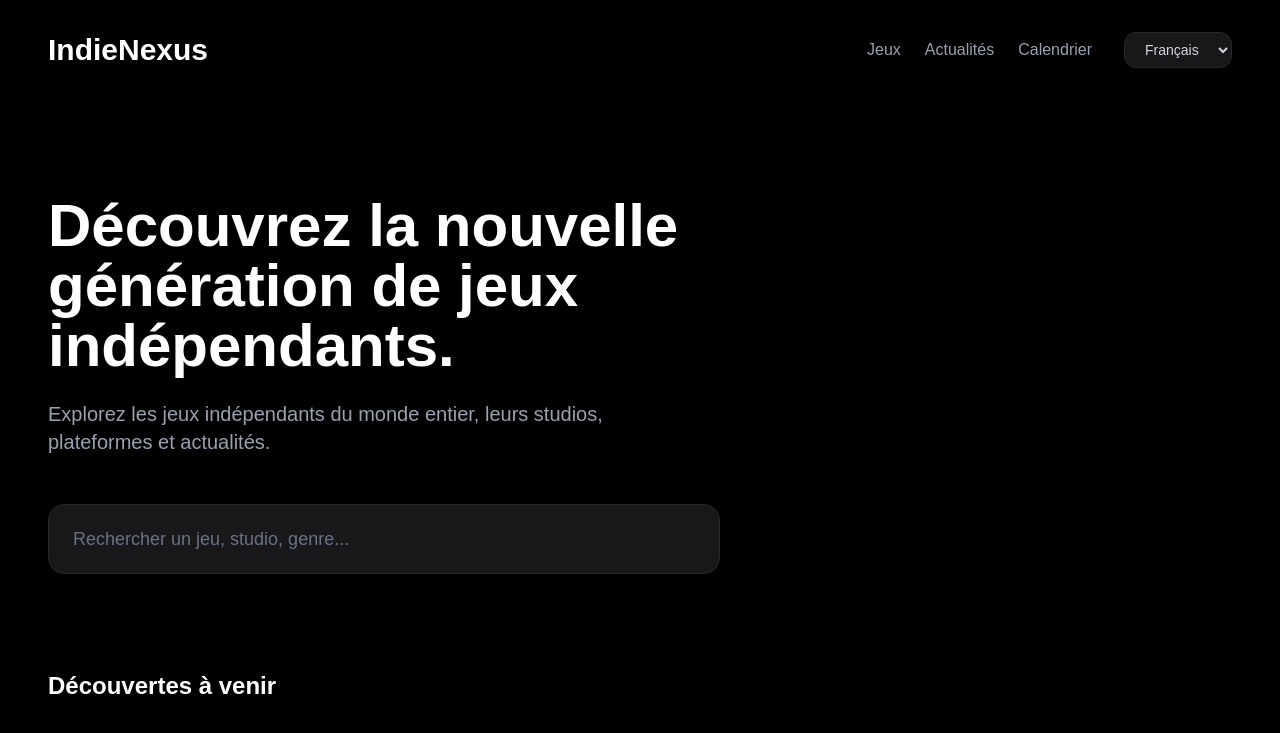
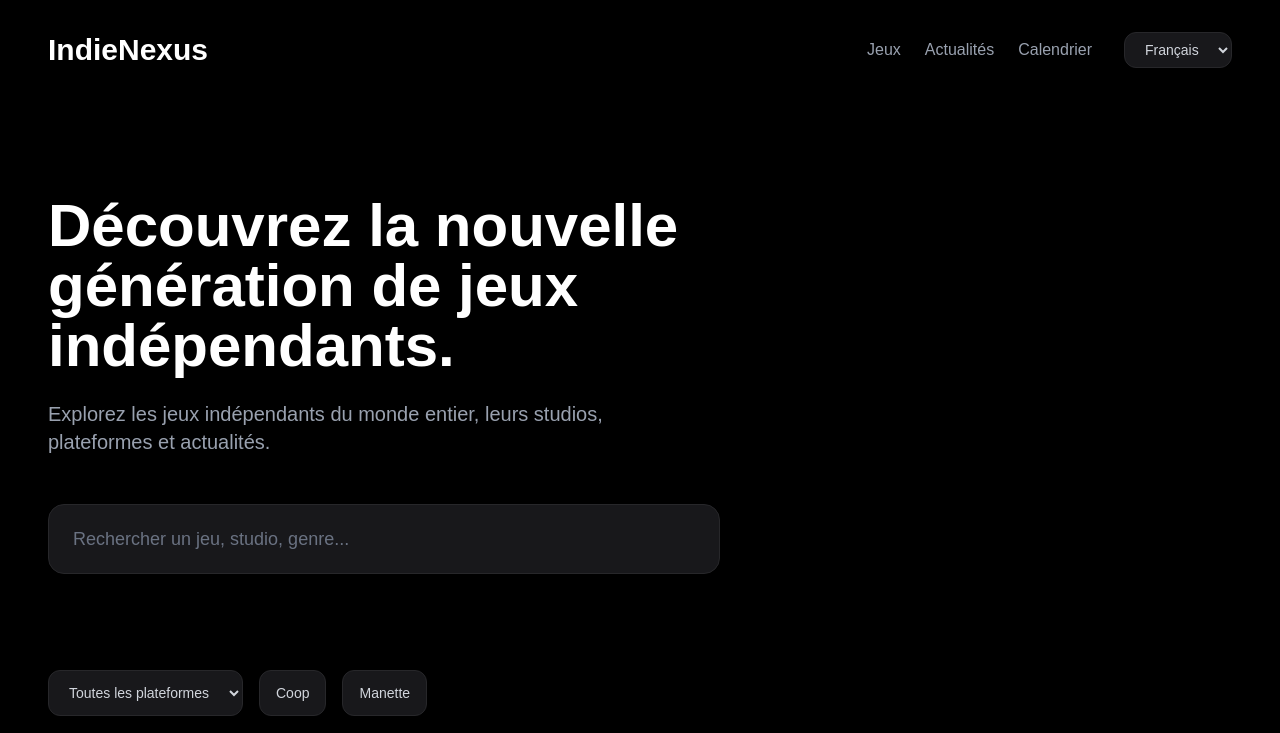
Before and after one commit to papeentwitch/IndieNexus, a Next.js app in the folder apps/web/: page / in a window 1280 px wide. Shown: the top 733 px of the page. Built offline with nearby package versions, Linux system fonts and the light colour scheme.

Commit message:
v0.1.4 advanced game filters

```diff
--- a/apps/web/app/page.tsx
+++ b/apps/web/app/page.tsx
@@ -1,27 +1,51 @@
 "use client";
 
 import { useState } from "react";
+
+import { Filters } from "../components/Filters";
+import { GameCard } from "../components/GameCard";
 import { Header } from "../components/Header";
-import { GameCard } from "../components/GameCard";
+import { SearchBar } from "../components/SearchBar";
+
 import { games } from "../data/games";
 import { Language, translations } from "../data/translations";
-import { SearchBar } from "../components/SearchBar";
 
 export default function Home() {
   const [language, setLanguage] = useState<Language>("fr");
+
   const [search, setSearch] = useState("");
+
+  const [platform, setPlatform] = useState("");
+
+  const [coop, setCoop] = useState(false);
+
+  const [controller, setController] = useState(false);
+
   const text = translations[language];
+
   const filteredGames = games.filter((game) => {
     const query = search.toLowerCase();
 
-    return (
+    const matchesSearch =
       game.title.toLowerCase().includes(query) ||
       game.description.toLowerCase().includes(query) ||
       game.genre.toLowerCase().includes(query) ||
-      game.platforms
-        .join(" ")
-        .toLowerCase()
-        .includes(query)
+      game.platforms.join(" ").toLowerCase().includes(query);
+
+    const matchesPlatform =
+      !platform || game.platforms.includes(platform);
+
+    const matchesCoop =
+      !coop || game.coop;
+
+    const matchesController =
+      !controller || game.controller;
+
+    return (
+      matchesSearch &&
+      matchesPlatform &&
+      matchesCoop &&
+      matchesController
     );
   });
 
@@ -38,9 +62,13 @@ export default function Home() {
       />
 
       <section className="px-12 py-24">
-        <h2 className="max-w-4xl text-6xl font-bold">{text.title}</h2>
+        <h2 className="max-w-4xl text-6xl font-bold">
+          {text.title}
+        </h2>
 
-        <p className="mt-6 max-w-xl text-xl text-gray-400">{text.subtitle}</p>
+        <p className="mt-6 max-w-xl text-xl text-gray-400">
+          {text.subtitle}
+        </p>
 
         <SearchBar
           placeholder={text.search}
@@ -50,7 +78,23 @@ export default function Home() {
       </section>
 
       <section className="px-12">
-        <h3 className="mb-8 text-2xl font-bold">{text.discoveries}</h3>
+        <Filters
+          platform={platform}
+          setPlatform={setPlatform}
+          coop={coop}
+          setCoop={setCoop}
+          controller={controller}
+          setController={setController}
+          text={{
+            allPlatforms: text.allPlatforms,
+            coop: text.coop,
+            controller: text.controller,
+          }}
+        />
+
+        <h3 className="mb-8 text-2xl font-bold">
+          {text.discoveries}
+        </h3>
 
         <div className="grid grid-cols-3 gap-8">
           {filteredGames.map((game) => (
--- /dev/null
+++ b/apps/web/components/Filters.tsx
@@ -0,0 +1,56 @@
+type Props = {
+  platform: string;
+  setPlatform: (value: string) => void;
+
+  coop: boolean;
+  setCoop: (value: boolean) => void;
+
+  controller: boolean;
+  setController: (value: boolean) => void;
+
+  text: {
+    allPlatforms: string;
+    coop: string;
+    controller: string;
+  };
+};
+
+export function Filters({
+  platform,
+  setPlatform,
+  coop,
+  setCoop,
+  controller,
+  setController,
+  text,
+}: Props) {
+  return (
+    <div className="mb-10 flex flex-wrap gap-4">
+      <select
+        value={platform}
+        onChange={(event) => setPlatform(event.target.value)}
+        className="rounded-xl border border-zinc-800 bg-zinc-900 px-4 py-3 text-sm text-gray-300 outline-none transition hover:border-zinc-600 hover:text-white"
+      >
+        <option value="">{text.allPlatforms}</option>
+        <option value="PC">PC</option>
+        <option value="Switch">Switch</option>
+        <option value="Xbox">Xbox</option>
+        <option value="PlayStation">PlayStation</option>
+      </select>
+
+      <button
+        onClick={() => setCoop(!coop)}
+        className="rounded-xl border border-zinc-800 bg-zinc-900 px-4 py-3 text-sm text-gray-300 transition hover:border-zinc-600 hover:text-white"
+      >
+        {text.coop} {coop ? "✓" : ""}
+      </button>
+
+      <button
+        onClick={() => setController(!controller)}
+        className="rounded-xl border border-zinc-800 bg-zinc-900 px-4 py-3 text-sm text-gray-300 transition hover:border-zinc-600 hover:text-white"
+      >
+        {text.controller} {controller ? "✓" : ""}
+      </button>
+    </div>
+  );
+}
--- a/apps/web/data/translations.ts
+++ b/apps/web/data/translations.ts
@@ -8,6 +8,9 @@ export const translations = {
       "Explorez les jeux indépendants du monde entier, leurs studios, plateformes et actualités.",
     search: "Rechercher un jeu, studio, genre...",
     discoveries: "Découvertes à venir",
+    allPlatforms: "Toutes les plateformes",
+    coop: "Coop",
+    controller: "Manette",
   },
 
   en: {
@@ -19,6 +22,9 @@ export const translations = {
       "Explore indie games worldwide, studios, platforms and gaming news.",
     search: "Search games, studios, genres...",
     discoveries: "Upcoming discoveries",
+    allPlatforms: "All platforms",
+    coop: "Coop",
+    controller: "Controller",
   },
 };
 
```
